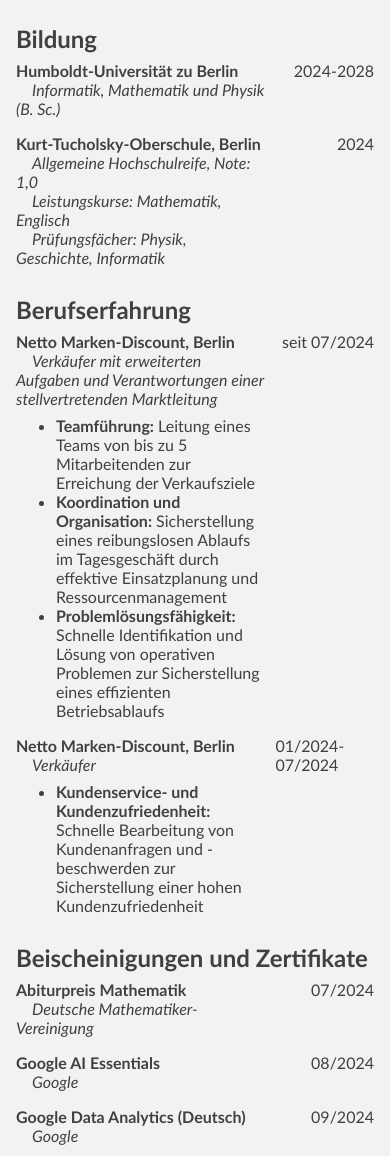
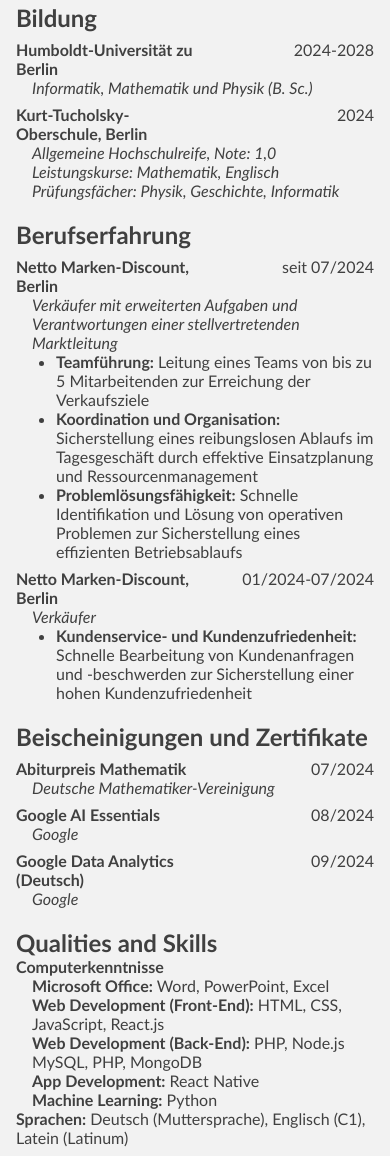
Before and after one commit to timothy-ljunggren/timothy-ljunggren.github.io, a plain HTML site: page cv.html in a window 390 px wide. Shown: the part 136-1292 px from the top of the page. Drawn offline with nearby package versions, Linux system fonts and the light colour scheme.

Commit message:
Lebenslauf Design Mobile verbessern

```diff
--- a/cv.html
+++ b/cv.html
@@ -38,22 +38,30 @@
                 </div>
 
                 <div class="aspect">
-                    <p><span class="cv-mark">Humboldt-Universität zu Berlin</span><br/>
-                    <span class="description">Informatik, Mathematik und Physik (B. Sc.)</span></p>
+                    <p><span class="cv-mark">Humboldt-Universität zu Berlin</span></p>
                 </div>
                 <div class="time">
                     <p>2024-2028</p>
                 </div>
+                <div class="cv-title" style="margin-left: 1em;">
+                    <p>
+                        <span class="description">Informatik, Mathematik und Physik (B. Sc.)</span>
+                    </p>
+                </div>
                 <div class="aspect">
                     <p>
                         <span class="cv-mark">Kurt-Tucholsky-Oberschule, Berlin</span><br/>
-                        <span class="description">Allgemeine Hochschulreife, Note: 1,0</span><br/>
-                        <span class="description">Leistungskurse: Mathematik, Englisch</span><br/>
-                        <span class="description">Prüfungsfächer: Physik, Geschichte, Informatik</span><br/>
                     </p>
                 </div>
                 <div class="time">
                     <p>2024</p>
+                </div>
+                <div class="cv-title" style="margin-left: 1em;">
+                    <p>
+                        <span class="description">Allgemeine Hochschulreife, Note: 1,0</span><br/>
+                        <span class="description">Leistungskurse: Mathematik, Englisch</span><br/>
+                        <span class="description">Prüfungsfächer: Physik, Geschichte, Informatik</span>
+                    </p>
                 </div>
                 <div class="cv-title">
                     <h2>Berufserfahrung</h2>
@@ -62,28 +70,36 @@
                 <div class="aspect">
                     <p>
                         <span class="cv-mark">Netto Marken-Discount, Berlin</span><br/>
+                    </p>
+                </div>
+                <div class="time">
+                    <p>seit 07/2024</p>
+                </div>
+                <div class="cv-title" style="margin-left: 1em;">
+                    <p>
                         <span class="description">Verkäufer mit erweiterten Aufgaben und Verantwortungen einer stellvertretenden Marktleitung</span>
-                        <ul class="cv-list">
+                        <ul class="cv-list" style="margin-left: -1em;">
                             <li><span class="cv-mark">Teamführung:</span> Leitung eines Teams von bis zu 5 Mitarbeitenden zur Erreichung der Verkaufsziele</li>
                             <li><span class="cv-mark">Koordination und Organisation:</span> Sicherstellung eines reibungslosen Ablaufs im Tagesgeschäft durch effektive Einsatzplanung und Ressourcenmanagement</li>
                             <li><span class="cv-mark">Problemlösungsfähigkeit:</span> Schnelle Identifikation und Lösung von operativen Problemen zur Sicherstellung eines effizienten Betriebsablaufs</li>
                         </ul>
                     </p>
                 </div>
-                <div class="time">
-                    <p>seit 07/2024</p>
-                </div>
                 <div class="aspect">
                     <p>
                         <span class="cv-mark">Netto Marken-Discount, Berlin</span><br/>
-                        <span class="description">Verkäufer</span>
-                        <ul class="cv-list">
-                            <li><span class="cv-mark">Kundenservice- und Kundenzufriedenheit:</span> Schnelle Bearbeitung von Kundenanfragen und -beschwerden zur Sicherstellung einer hohen Kundenzufriedenheit</li>
-                        </ul>
                     </p>
                 </div>
                 <div class="time">
                     <p>01/2024-07/2024</p>
+                </div>
+                <div class="cv-title" style="margin-left: 1em;">
+                    <p>
+                        <span class="description">Verkäufer</span>
+                        <ul class="cv-list" style="margin-left: -1em;">
+                            <li><span class="cv-mark">Kundenservice- und Kundenzufriedenheit:</span> Schnelle Bearbeitung von Kundenanfragen und -beschwerden zur Sicherstellung einer hohen Kundenzufriedenheit</li>
+                        </ul>
+                    </p>
                 </div>
                 <div class="cv-title">
                     <h2>Beischeinigungen und Zertifikate</h2>
@@ -91,43 +107,56 @@
 
                 <div class="aspect">
                     <p>
-                        <span class="cv-mark">Abiturpreis Mathematik</span><br/>
-                        <span class="description">Deutsche Mathematiker-Vereinigung</span>
+                        <span class="cv-mark">Abiturpreis Mathematik</span>
                     </p>
                 </div>
                 <div class="time">
                     <p>07/2024</p>
                 </div>
+                <div class="cv-title" style="margin-left: 1em;">
+                    <p>
+                        <span class="description">Deutsche Mathematiker-Vereinigung</span>
+                    </p>
+                </div>
                 <div class="aspect">
                     <p>
-                        <span class="cv-mark">Google AI Essentials</span><br/>
-                        <span class="description">Google</span>
+                        <span class="cv-mark">Google AI Essentials</span>
+
                     </p>
                 </div>
                 <div class="time">
                     <p>08/2024</p>
                 </div>
+                <div class="cv-title" style="margin-left: 1em;">
+                    <p>
+                        <span class="description">Google</span>
+                    </p>
+                </div>
                 <div class="aspect">
                     <p>
-                        <span class="cv-mark">Google Data Analytics (Deutsch)</span><br/>
-                        <span class="description">Google</span>
+                        <span class="cv-mark">Google Data Analytics (Deutsch)</span>
                     </p>
                 </div>
                 <div class="time">
                     <p>09/2024</p>
+                </div>
+                <div class="cv-title" style="margin-left: 1em;">
+                    <p>
+                        <span class="description">Google</span>
+                    </p>
                 </div>
 
 
 
                 <div class="cv-title">
                     <h2>Qualities and Skills</h2>
-                    <p>
-                        <span class="cv-mark">Computerkenntnisse</span><br/>
-                            <span class="cv-mark" style="margin-left: 1em;">Microsoft Office:</span> Word, PowerPoint, Excel<br/>
-                            <span class="cv-mark" style="margin-left: 1em;">Web Development (Front-End):</span> HTML, CSS, JavaScript, React.js<br/>
-                            <span class="cv-mark" style="margin-left: 1em;">Web Development (Back-End):</span> PHP, Node.js MySQL, PHP, MongoDB<br/>
-                            <span class="cv-mark" style="margin-left: 1em;">App Development:</span> React Native<br/>
-                            <span class="cv-mark" style="margin-left: 1em;">Machine Learning:</span> Python
+                    <p style="margin-left: 1em;">
+                        <span class="cv-mark" style="margin-left: -1em;">Computerkenntnisse</span><br/>
+                            <span class="cv-mark" >Microsoft Office:</span> Word, PowerPoint, Excel<br/>
+                            <span class="cv-mark" >Web Development (Front-End):</span> HTML, CSS, JavaScript, React.js<br/>
+                            <span class="cv-mark" >Web Development (Back-End):</span> PHP, Node.js MySQL, PHP, MongoDB<br/>
+                            <span class="cv-mark" >App Development:</span> React Native<br/>
+                            <span class="cv-mark" >Machine Learning:</span> Python
                     </p>
                     <p>
                         <span class="cv-mark">Sprachen:</span> Deutsch (Muttersprache), Englisch (C1), Latein (Latinum)
--- a/styles/cv.css
+++ b/styles/cv.css
@@ -3,10 +3,18 @@
     grid-template-columns: auto auto;
     justify-content: start;
     gap: 0 10px;
+    margin-bottom: 1em;
 }
 
 .time p, .aspect p {
-    margin: 0.5rem 0;
+    margin-block-start: 0;
+    margin-block-end: 0;
+    margin-top: 0.5rem;
+}
+
+.cv-title p {
+    margin-block-start: 0;
+    margin-block-end: 0;
 }
 
 .time p {
@@ -26,7 +34,6 @@ p {
 }
 
 .description {
-    margin-left: 1em;
     font-style: italic;
 }
 
--- a/styles/style.css
+++ b/styles/style.css
@@ -133,3 +133,7 @@ h2 {
     color: #404040;
     margin-bottom: 0;
 }
+
+h1 {
+    margin-bottom: 0;
+}
```
